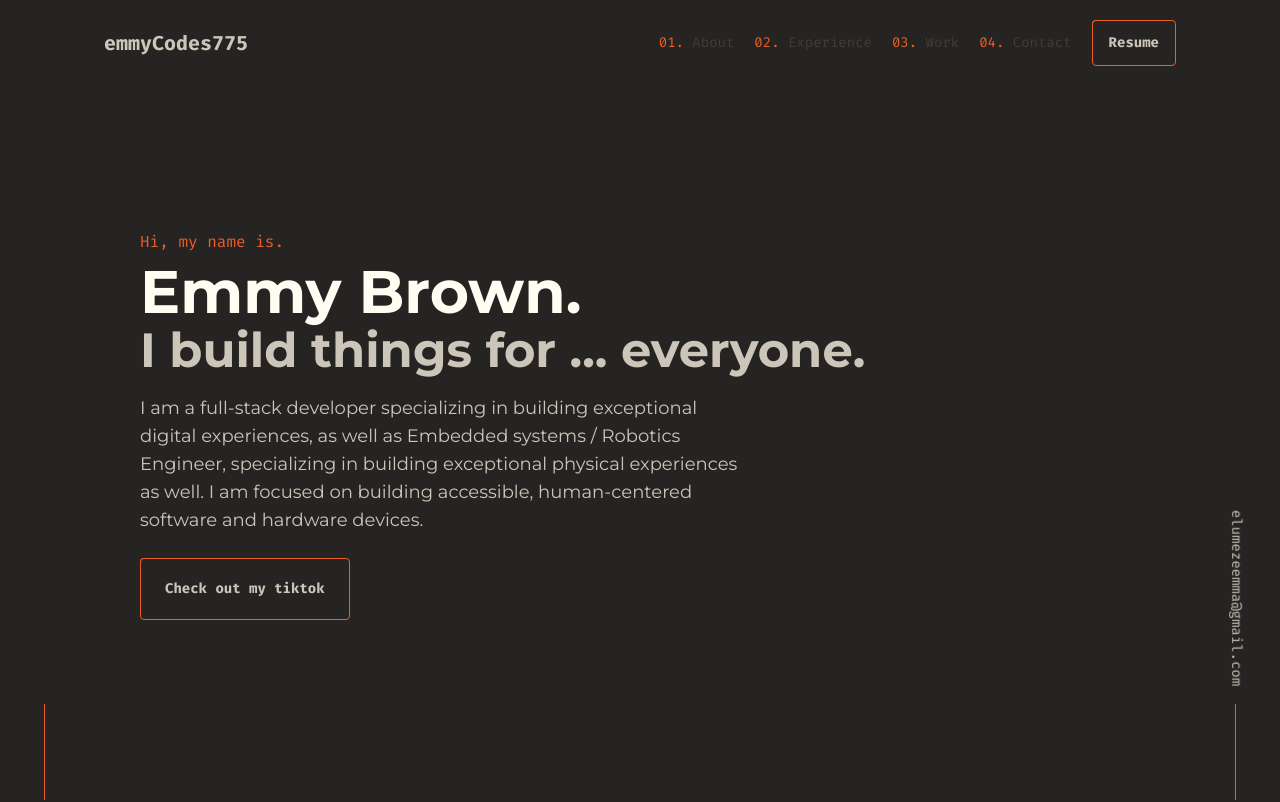
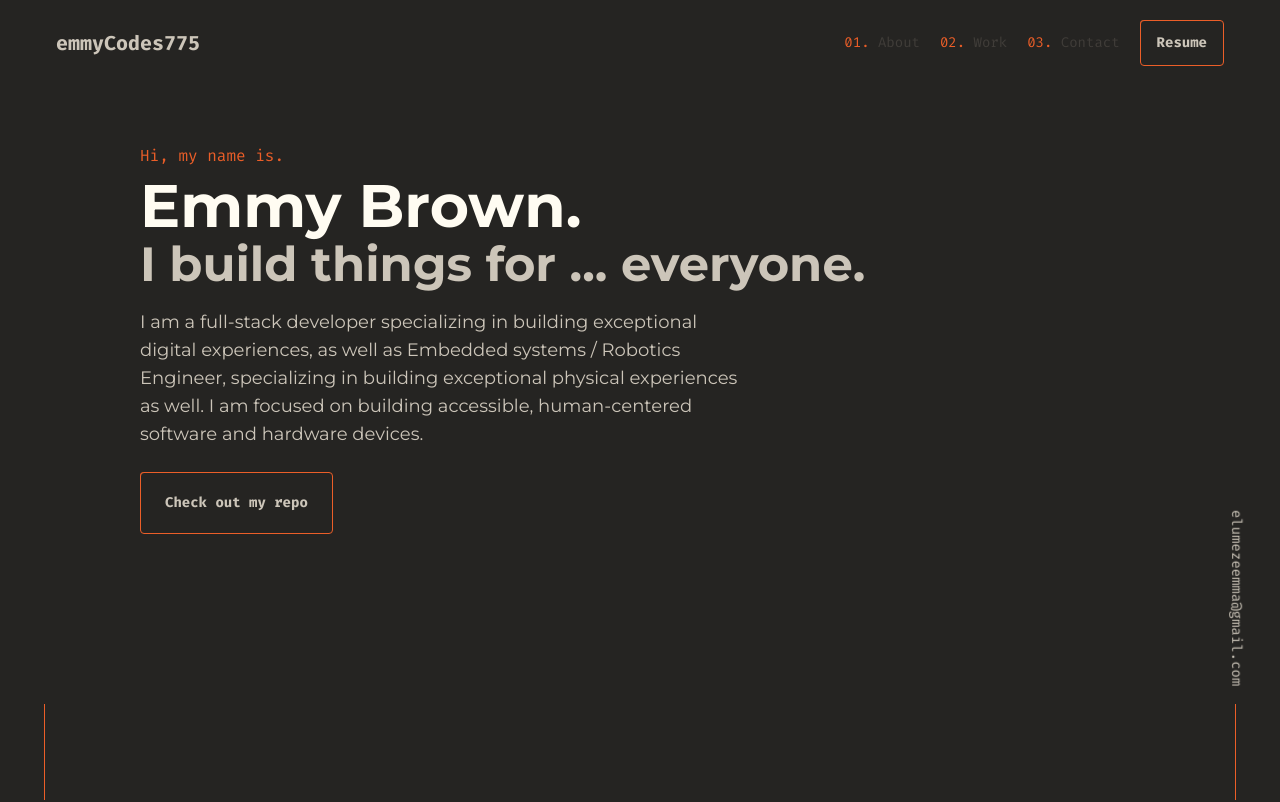
Before and after one commit to Emmybrown775/emmy-brown, a Next.js app: page / in a window 1280 px wide. Shown: the top 802 px of the page. Built offline with nearby package versions, Linux system fonts and the light colour scheme; some icons are missing.

Commit message:
hovers and animations done

```diff
--- a/src/app/globals.css
+++ b/src/app/globals.css
@@ -32,3 +32,7 @@ body {
     color: var(--foreground);
     font-family: Arial, Helvetica, sans-serif;
 }
+
+html {
+    scroll-behavior: smooth;
+}
--- a/src/components/about.tsx
+++ b/src/components/about.tsx
@@ -11,9 +11,10 @@ export default function About() {
         hidden: { opacity: 0 },
         show: { opacity: 1, transition: { staggerChildren: 0.2 } },
       }}
-      className="flex justify-center"
+      className="flex justify-center "
+      id="about"
     >
-      <div className="mx-6 md:w-[800px] lg:w-[1000px] md:flex">
+      <div className="mx-6 md:w-[800px] mt-60 md:mt-80 lg:w-[1000px] md:flex">
         <div>
           <div className="flex items-center gap-3">
             <motion.div
--- a/src/components/appreciation.tsx
+++ b/src/components/appreciation.tsx
@@ -9,7 +9,7 @@ export default function Appreciation() {
           Designed by Brittany Chiang.
         </h3>
         <div className="md:-me-11 md:flex justify-end md:w-min md:flex-col md:items-center md:space-y-10 hidden">
-          <h3 className="text-sm font-mono text-text -translate-y-14 rotate-90">
+          <h3 className="text-sm font-mono hover:text-secondary text-text -translate-y-14 rotate-90">
             elumezeemma@gmail.com
           </h3>
           <div className="w-px h-24 pt-7 bg-secondary md:block hidden"></div>
--- a/src/components/button.tsx
+++ b/src/components/button.tsx
@@ -1,4 +1,9 @@
-export default function CustomButton({ size = 1, text = "", className = "" }) {
+export default function CustomButton({
+  size = 1,
+  text = "",
+  className = "",
+  onClick = () => {},
+}) {
   const getPaddingClass = () => {
     switch (size) {
       case 1:
@@ -15,7 +20,10 @@ export default function CustomButton({ size = 1, text = "", className = "" }) {
   };
 
   return (
-    <div className={`relative ${className} group text-sm font-mono text-text`}>
+    <div
+      onClick={onClick}
+      className={`relative ${className} group text-sm font-mono text-text`}
+    >
       <div
         className={`absolute ${getPaddingClass()} py-2 rounded bg-secondary opacity `}
       >
--- a/src/components/contact.tsx
+++ b/src/components/contact.tsx
@@ -4,7 +4,7 @@ import { motion } from "framer-motion";
 
 export default function Contact() {
   return (
-    <div className="flex justify-center">
+    <div id="contact" className="flex justify-center">
       <motion.div
         variants={{
           hidden: { opacity: 0 },
--- a/src/components/header.tsx
+++ b/src/components/header.tsx
@@ -1,24 +1,53 @@
 "use client";
 
-import { useState } from "react";
+import { useState, useEffect } from "react";
 import CustomButton from "./button";
 import { motion } from "framer-motion";
 
 export default function Header() {
   const [isOpen, setIsOpen] = useState(false);
+  const [isVisible, setIsVisible] = useState(true);
+  const [lastScrollY, setLastScrollY] = useState(0);
+
+  useEffect(() => {
+    const handleScroll = () => {
+      const currentScrollY = window.scrollY;
+
+      if (currentScrollY > lastScrollY && currentScrollY > 50) {
+        // Scrolling down and past 50px
+        setIsVisible(false);
+      } else if (currentScrollY < lastScrollY) {
+        // Scrolling up
+        setIsVisible(true);
+      }
+
+      setLastScrollY(currentScrollY);
+    };
+
+    window.addEventListener("scroll", handleScroll, { passive: true });
+
+    return () => {
+      window.removeEventListener("scroll", handleScroll);
+    };
+  }, [lastScrollY]);
 
   return (
-    <div className="md:px-14 px-5 py-5 flex items-center justify-between">
-      <motion.h1
+    <div
+      className={`md:px-14 px-5 py-5 flex items-center justify-between fixed top-0 left-0 right-0 z-50 bg-background transition-opacity duration-300 ${
+        isVisible ? "opacity-100" : "opacity-0 pointer-events-none"
+      }`}
+    >
+      <motion.a
         initial={{ opacity: 0, y: -30 }}
         animate={{ opacity: 1, y: 0 }}
         transition={{ duration: 1, ease: "easeOut" }}
-        className="font-mono text-text font-bold text-xl"
+        className="font-mono text-text font-bold text-xl hover:text-secondary transition-colors duration-150"
+        href="#intro"
       >
         emmyCodes775
-      </motion.h1>
+      </motion.a>
       <motion.div
-        className="hidden md:flex items-center gap-5 "
+        className="hidden md:flex items-center gap-5"
         initial="hidden"
         animate="show"
         variants={{
@@ -32,8 +61,9 @@ export default function Header() {
             show: { opacity: 1, y: 0, transition: { duration: 0.5 } },
           }}
           className="font-mono text-sm hover:text-secondary transition-colors duration-200"
+          href="#about"
         >
-          <span className="text-secondary">01.&nbsp;</span>About
+          <span className="text-secondary">01. </span>About
         </motion.a>
         <motion.a
           variants={{
@@ -41,26 +71,19 @@ export default function Header() {
             show: { opacity: 1, y: 0, transition: { duration: 0.5 } },
           }}
           className="font-mono text-sm hover:text-secondary transition-colors duration-200"
+          href="#projects"
         >
-          <span className="text-secondary">02.&nbsp;</span>Experience
+          <span className="text-secondary">02. </span>Work
         </motion.a>
         <motion.a
           variants={{
             hidden: { opacity: 0, y: -10 },
             show: { opacity: 1, y: 0, transition: { duration: 0.5 } },
           }}
+          href="#contact"
           className="font-mono text-sm hover:text-secondary transition-colors duration-200"
         >
-          <span className="text-secondary">03.&nbsp;</span>Work
-        </motion.a>
-        <motion.a
-          variants={{
-            hidden: { opacity: 0, y: -10 },
-            show: { opacity: 1, y: 0, transition: { duration: 0.5 } },
-          }}
-          className="font-mono text-sm hover:text-secondary transition-colors duration-200"
-        >
-          <span className="text-secondary">04.&nbsp;</span>Contact
+          <span className="text-secondary">03. </span>Contact
         </motion.a>
         <motion.div
           variants={{
@@ -77,39 +100,55 @@ export default function Header() {
         className="md:hidden space-y-1 z-10"
       >
         <div
-          className={`h-1 w-8 bg-secondary transform transition-all duration-300 ease-in-out ${isOpen ? "rotate-[405deg] translate-y-2" : "-translate-y"} `}
+          className={`h-1 w-8 bg-secondary transform transition-all duration-300 ease-in-out ${
+            isOpen ? "rotate-[405deg] translate-y-2" : ""
+          }`}
         ></div>
         <div
-          className={`h-1 w-8 bg-secondary transition-opacity duration-300 ease-in-out ${isOpen ? "opacity-0" : "opacity-100"}`}
+          className={`h-1 w-8 bg-secondary transition-opacity duration-300 ease-in-out ${
+            isOpen ? "opacity-0" : "opacity-100"
+          }`}
         ></div>
         <div
-          className={`h-1 w-8 bg-secondary transform transition-all duration-300 ease-in-out ${isOpen ? "-rotate-[405deg] -translate-y-2" : "translate-y"}`}
+          className={`h-1 w-8 bg-secondary transform transition-all duration-300 ease-in-out ${
+            isOpen ? "-rotate-[405deg] -translate-y-2" : ""
+          }`}
         ></div>
       </div>
 
       <div
-        className={`lg:hidden absolute right-0 top-0 text-center pt-11  h-lvh w-2/3 bg-primary-light transorm  transition-all duration-300 ease-in-out ${!isOpen ? "right-full" : "block right-0"}`}
+        className={`lg:hidden absolute right-0 top-0 text-center pt-11 h-screen w-2/3 bg-primary-light transition-all duration-300 ease-in-out ${
+          isOpen ? "translate-x-0" : "translate-x-full"
+        }`}
       >
-        <div className="items-center space-y-5 text-text ">
-          <a className="font-mono block text-sm hover:text-secondary transition-colors duration-200">
+        <div className="items-center space-y-5 text-text">
+          <a
+            href="#about"
+            className="font-mono block text-sm hover:text-secondary transition-colors duration-200"
+          >
             <span className="text-secondary">01.</span>
-            <br></br>About
+            <br />
+            About
           </a>
-          <a className="font-mono block text-sm hover:text-secondary transition-colors duration-200">
+          <a
+            href="#projects"
+            className="font-mono block text-sm hover:text-secondary transition-colors duration-200"
+          >
             <span className="text-secondary">02.</span>
-            <br></br>Experience
+            <br />
+            Work
           </a>
-          <a className="font-mono block text-sm hover:text-secondary transition-colors duration-200">
+          <a
+            href="#contact"
+            className="font-mono block text-sm hover:text-secondary transition-colors duration-200"
+          >
             <span className="text-secondary">03.</span>
-            <br></br>Work
-          </a>
-          <a className="font-mono block text-sm hover:text-secondary transition-colors duration-200">
-            <span className="text-secondary">04.</span>
-            <br></br>Contact
+            <br />
+            Contact
           </a>
           <CustomButton
             size={1}
-            className="flex justify-center "
+            className="flex justify-center"
             text="Resume"
           />
         </div>
--- a/src/components/intro.tsx
+++ b/src/components/intro.tsx
@@ -5,7 +5,7 @@ import { motion } from "framer-motion";
 
 export default function Intro() {
   return (
-    <div className="flex justify-center">
+    <div className="flex  justify-center" id="intro">
       <motion.div
         initial="hidden"
         animate="show"
@@ -13,7 +13,7 @@ export default function Intro() {
           hidden: { opacity: 0 },
           show: { opacity: 1, transition: { delay: 1, staggerChildren: 0.4 } },
         }}
-        className="space-y-2 mt-24 mb-60 mx-6 md:mb-80 md:mt-36 md:w-[800px] lg:w-[1000px]  "
+        className="space-y-2 mx-6  md:w-[800px] mt-24  md:mt-36 lg:w-[1000px]  "
       >
         <motion.p
           variants={{
@@ -68,9 +68,12 @@ export default function Intro() {
           className="pt-4 "
         >
           <CustomButton
-            className="-z-100"
+            onClick={() => {
+              window.open("https://github.com/Emmybrown775", "_blank");
+            }}
+            className=""
             size={2}
-            text="Check out my tiktok"
+            text="Check out my repo"
           />
         </motion.div>
       </motion.div>
--- a/src/components/projects_card.tsx
+++ b/src/components/projects_card.tsx
@@ -62,8 +62,8 @@ export default function ProjectsCard({ className = "" }) {
             VS Code · Sublime Text · Atom · iTerm2 · Hyper
           </h4>
           <div className="flex justify-end pt-6 gap-5">
-            <Github />
-            <ExternalLink />
+            <Github className="hover:text-secondary transition-colors duration-150" />
+            <ExternalLink className="hover:text-secondary transition-colors duration-150" />
           </div>
         </div>
       </div>
--- a/src/components/socials.tsx
+++ b/src/components/socials.tsx
@@ -4,9 +4,9 @@ export default function Socials() {
   return (
     <div className="md:fixed  md:bottom-0 md:w-min left-0 flex md:justify-between md:flex-row flex-col items-center md:items-end gap-4 ">
       <div className="flex md:pl-6 lg:pl-9 justify-evenly w-1/2  md:w-max md:flex-col md:items-center md:space-y-10">
-        <Github />
-        <Twitter />
-        <Instagram />
+        <Github className="hover:text-secondary transition-all duration-150" />
+        <Twitter className="hover:text-secondary transition-all duration-150" />
+        <Instagram className="hover:text-secondary transition-all duration-150" />
         <div className="w-px h-24 bg-secondary md:block hidden"></div>
       </div>
     </div>
```
Also changed, not shown: src/components/others.tsx (+4 -4 lines), src/components/projects.tsx (+29 -1 lines).
